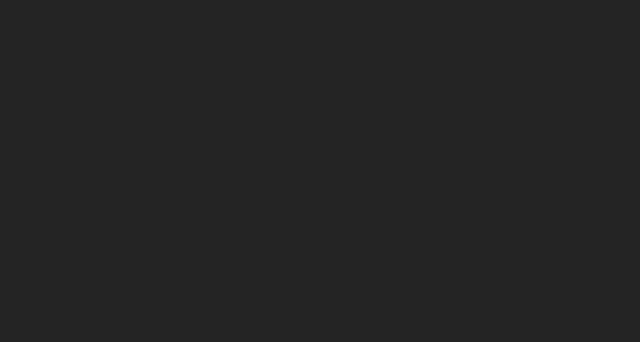
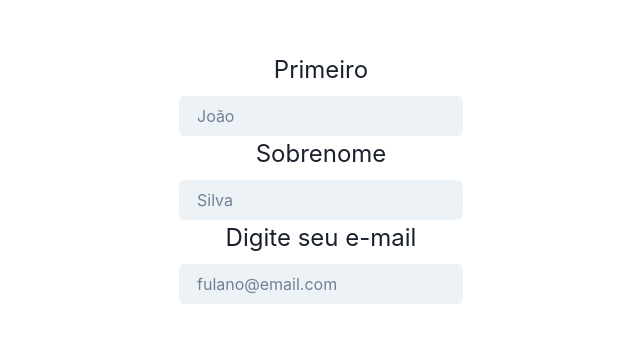
Before and after one commit to Jvctor/EmailServiceFront, a React (Vite) app: page / in a window 1280 px wide. Shown: the part 222-564 px from the top of the page, without its empty margins (319-959 px from the left). Built offline with nearby package versions, Linux system fonts and the light colour scheme.

Commit message:
feat: adicionando novos inputs

```diff
--- a/src/App.css
+++ b/src/App.css
@@ -1,6 +1,13 @@
 #root {
-  max-width: 1280px;
   margin: 0 auto;
-  padding: 2rem;
   text-align: center;
 }
+
+.container {
+  height: 100vh;
+  width: 100vw;
+  display: flex;
+  align-items: center;
+  justify-content: center;
+  flex-direction: column;
+}
--- a/src/App.tsx
+++ b/src/App.tsx
@@ -1,11 +1,42 @@
 import { useState } from 'react'
+import PrimaryInput from './components/Input/PrimaryInput'
 import './App.css'
 
 function App() {
+  const [email, setEmail] = useState("")
+  const [firstName, setFirstName] = useState("")
+  const [secondName, setSecondName] = useState("")
+
+  // const handleChange = (event: HTMLInputElement) => (
+  //   setEmail(event.target.value)
+  // )
 
   return (
-    <>
-    </>
+    <div className='container'>
+    <div className='name-form-container'>
+    <PrimaryInput
+      value={email}
+      onChange={event => setEmail(event.target.value)}
+      name="firstName"
+      label='Primeiro'
+      placeholder='João'
+    />
+    <PrimaryInput
+      value={firstName}
+      onChange={event => setEmail(event.target.value)}
+      name="secondName"
+      label='Sobrenome'
+      placeholder='Silva'
+    />
+    </div>
+    <PrimaryInput
+      value={secondName}
+      onChange={event => setEmail(event.target.value)}
+      name="email"
+      label='Digite seu e-mail'
+      placeholder='fulano@email.com'
+    />
+    </div>
   )
 }
 
--- /dev/null
+++ b/src/components/Input/PrimaryInput.css
@@ -0,0 +1,11 @@
+.input-container {
+    display: flex;
+    flex-direction: column;
+    justify-content: center;
+    align-items: center;
+}
+
+.input-container .label {
+    font-size: 24px;
+    margin-bottom: 8px;
+ }
--- a/src/components/Input/PrimaryInput.tsx
+++ b/src/components/Input/PrimaryInput.tsx
@@ -1,13 +1,26 @@
 import { Input } from '@chakra-ui/react'
+import { ChangeEventHandler } from 'react'
+import "./PrimaryInput.css"
 
 interface PrimaryInput {
 name: string,
 value: string,
-onChange:
+onChange: ChangeEventHandler<HTMLInputElement>
+label: string
+placeholder: string
 }
 
-export default function PrimaryInput(props : PrimaryInput){
+export default function PrimaryInput({name, value, onChange, label, placeholder} : PrimaryInput){
     return(
-        <Input variant='filled' placeholder='Filled' name={} />
+    <div className='input-container'>
+        <label className="label">{label}</label>
+        <Input
+         variant='filled'
+         placeholder={placeholder}
+         name={name}
+         value={value}
+         onChange={onChange}
+         />
+    </div>
     )
 }
--- a/src/index.css
+++ b/src/index.css
@@ -7,3 +7,13 @@
   color: rgba(255, 255, 255, 0.87);
   background-color: #242424;
 }
+
+* {
+  padding: 0;
+  margin: 0;
+}
+
+body {
+  height: 100vh;
+  width: 100vw;
+}
--- a/src/main.tsx
+++ b/src/main.tsx
@@ -2,9 +2,12 @@
 import ReactDOM from 'react-dom/client'
 import App from './App.tsx'
 import './index.css'
+import { ChakraProvider } from '@chakra-ui/react'
 
 ReactDOM.createRoot(document.getElementById('root')!).render(
   <React.StrictMode>
+    <ChakraProvider>
     <App />
+    </ChakraProvider>
   </React.StrictMode>,
 )
```
